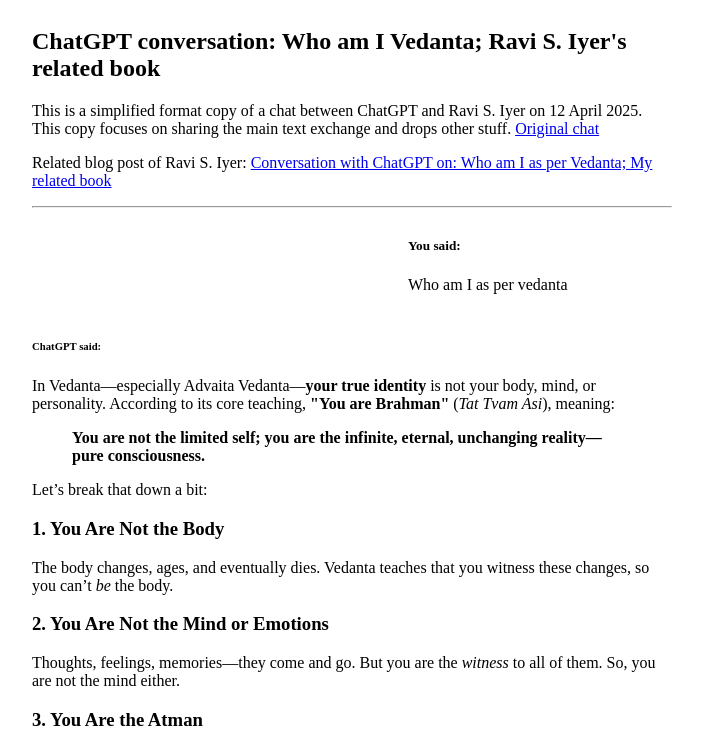
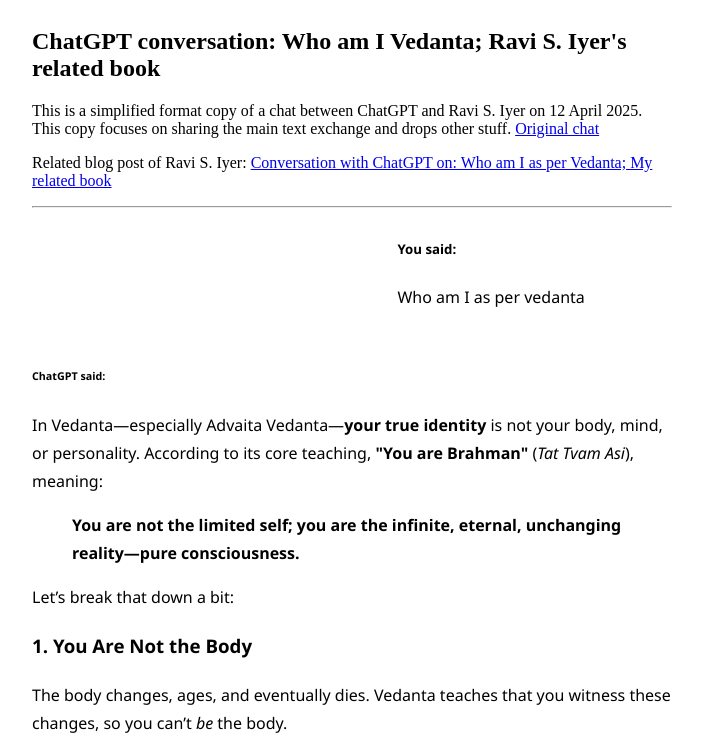
Before and after one commit to ravisiyer/WhoAmIVedantaSFChatGPT, a plain HTML site: page index.html in a window 1280 px wide. Shown: the top 746 px of the page, without its empty margins (288-991 px from the left). Drawn offline with Linux system fonts and the light colour scheme.

Commit message:
Made font closer to what ChatGPT uses

```diff
--- /dev/null
+++ b/global.css
@@ -0,0 +1,74 @@
+/* .sr-only {
+visibility: hidden;
+} */
+.flex{display:flex}
+.flex-row{flex-direction:row}
+.flex-col{flex-direction:column}
+.flex-1{flex:1}
+.shrink{flex-shrink:1}
+.grow{flex-grow:1}
+.basis-auto{flex-basis:auto}
+.gap-1{gap:1}
+.gap-2{gap:2}
+.gap-3{gap:3}
+.gap-4{gap:4}
+.items-center{align-items:center}
+.items-end{align-items:flex-end}
+.justify-center{justify-content:center}
+.justify-end{justify-content:flex-end}
+.justify-start{justify-content:flex-start}
+.justify-between{justify-content:space-between}
+
+.top-0{top:0}
+.p-3{padding:3}
+
+.text-right{text-align:right}
+.text-left{text-align:left}
+.text-start{text-align:start}
+
+/* .text-base{font-size:var(--text-base);line-height:var(--tw-leading,var(--text-base--line-height))} */
+/* .text-sm{font-size:var(--text-sm);line-height:var(--tw-leading,var(--text-sm--line-height))} */
+/* .text-message+.\[\.text-message\+\&\]\:mt-5{margin-top:calc(var(--spacing)*5)}tr:last-child */
+
+.w-full{width:100%}
+.h-full{height:100%}
+.max-w-full{max-width:100%}
+.max-w-70pc{max-width: 70%}
+/* .max-w-thread-content{max-width: 40rem} */
+.max-w-thread-content{max-width: 640px}
+.min-w-0{min-width:0}
+.min-h-8{min-height:8}
+
+.mx-auto{margin-inline:auto}
+.my-auto{margin-block:auto}
+.mt-1\.5{margin-top:1.5}
+.mt-5{margin-top:5}
+.mx-yousaid{margin-left: 120px;}
+
+.px-5{padding-inline:5}
+.py-2\.5{padding-block:2.5}
+.py-5{padding-block:5}
+
+.rounded-3xl{border-radius:var(--radius-3xl)}
+
+.relative{position:relative}
+.sticky{position:sticky}
+
+.overflow-hidden{overflow:hidden}
+.overflow-auto{overflow:auto}
+.overflow-y-auto{overflow-y:auto}
+
+.font-semibold{font-weight: 500}
+
+.break-words{overflow-wrap:break-word}
+.whitespace-normal{white-space:normal}
+.whitespace-pre-wrap{white-space:pre-wrap}
+
+.empty\:hidden:empty{display:none}
+.first\:pt-\[3px\]:first-child{padding-top:3px}
+
+.prose{
+    font-family: 'Segoe UI', sans-serif;
+    font-size: 1rem;
+    line-height: 1.75;
+}
--- a/index.html
+++ b/index.html
@@ -4,76 +4,7 @@
       <meta http-equiv="Content-Type" content="text/html; charset=UTF-8">
       <meta name="viewport" content="width=device-width, initial-scale=1">
       <title>ChatGPT conversation: Who am I Vedanta; Ravi S. Iyer's related book</title>
-      <style>
-         /* .sr-only {
-            visibility: hidden;
-         } */
-         .flex{display:flex}
-         .flex-row{flex-direction:row}
-         .flex-col{flex-direction:column}
-         .flex-1{flex:1}
-         .shrink{flex-shrink:1}
-         .grow{flex-grow:1}
-         .basis-auto{flex-basis:auto}
-         .gap-1{gap:1}
-         .gap-2{gap:2}
-         .gap-3{gap:3}
-         .gap-4{gap:4}
-         .items-center{align-items:center}
-         .items-end{align-items:flex-end}
-         .justify-center{justify-content:center}
-         .justify-end{justify-content:flex-end}
-         .justify-start{justify-content:flex-start}
-         .justify-between{justify-content:space-between}
-
-         .top-0{top:0}
-         .p-3{padding:3}
-
-         .text-right{text-align:right}
-         .text-left{text-align:left}
-         .text-start{text-align:start}
-
-         /* .text-base{font-size:var(--text-base);line-height:var(--tw-leading,var(--text-base--line-height))} */
-         /* .text-sm{font-size:var(--text-sm);line-height:var(--tw-leading,var(--text-sm--line-height))} */
-         /* .text-message+.\[\.text-message\+\&\]\:mt-5{margin-top:calc(var(--spacing)*5)}tr:last-child */
-
-         .w-full{width:100%}
-         .h-full{height:100%}
-         .max-w-full{max-width:100%}
-         .max-w-70pc{max-width: 70%}
-         /* .max-w-thread-content{max-width: 40rem} */
-         .max-w-thread-content{max-width: 640px}
-         .min-w-0{min-width:0}
-         .min-h-8{min-height:8}
-
-         .mx-auto{margin-inline:auto}
-         .my-auto{margin-block:auto}
-         .mt-1\.5{margin-top:1.5}
-         .mt-5{margin-top:5}
-         .mx-yousaid{margin-left: 120px;}
-
-         .px-5{padding-inline:5}
-         .py-2\.5{padding-block:2.5}
-         .py-5{padding-block:5}
-
-         .rounded-3xl{border-radius:var(--radius-3xl)}
-
-         .relative{position:relative}
-         .sticky{position:sticky}
-
-         .overflow-hidden{overflow:hidden}
-         .overflow-auto{overflow:auto}
-         .overflow-y-auto{overflow-y:auto}
-
-         .font-semibold{font-weight: 500}
-
-         .break-words{overflow-wrap:break-word}
-         .whitespace-normal{white-space:normal}
-         .whitespace-pre-wrap{white-space:pre-wrap}
-
-         .empty\:hidden:empty{display:none}
-         .first\:pt-\[3px\]:first-child{padding-top:3px}
-      </style>
+      <link rel="stylesheet" href="./global.css">
    </head>
    <body class="">
       <div class="flex h-full w-full flex-col">
@@ -97,7 +28,7 @@
                         </div>
             <div class="flex shrink basis-auto flex-col overflow-hidden grow">
                            <div class="relative h-full">
-                              <div class="flex h-full flex-col overflow-y-auto ">
+                              <div class="flex h-full flex-col overflow-y-auto prose">
                                  <div class="mt-1.5 flex flex-col text-sm">
                                     <article class="w-full">
                                        <div class="">
```
Also changed, not shown: dissolve-into-god.html (+2 -71 lines).
